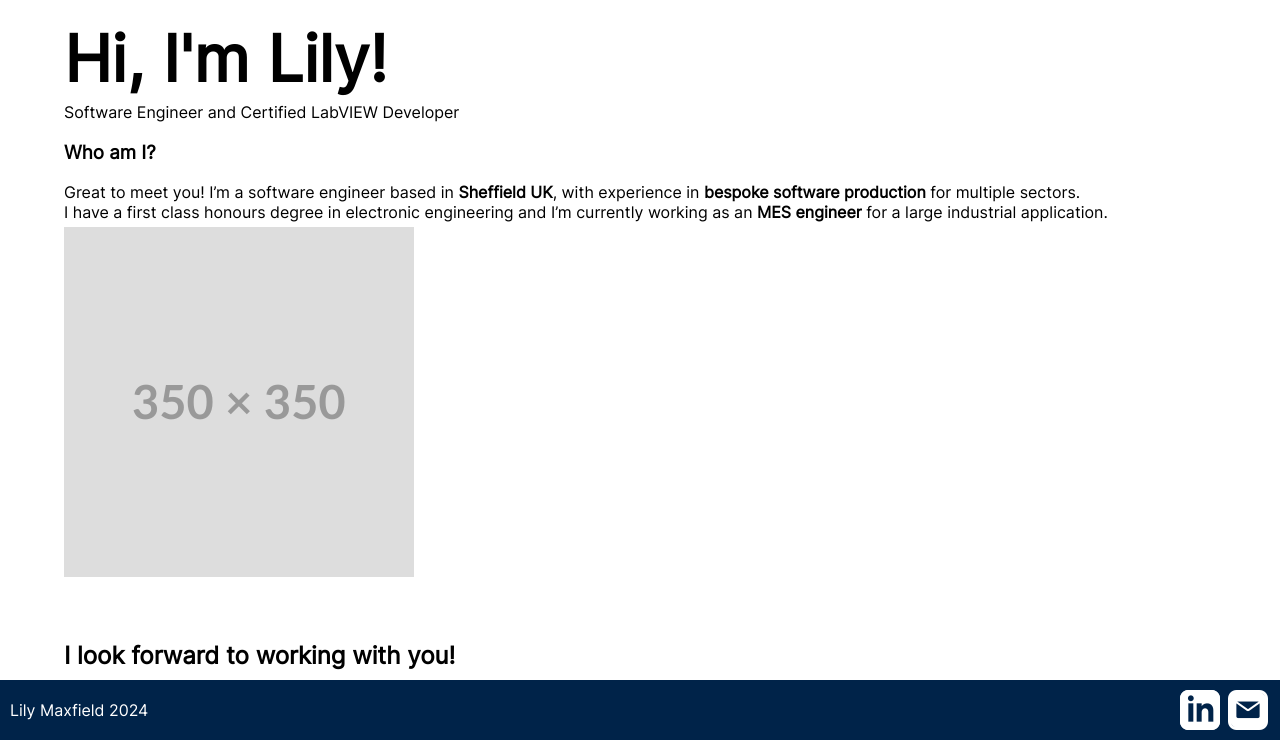
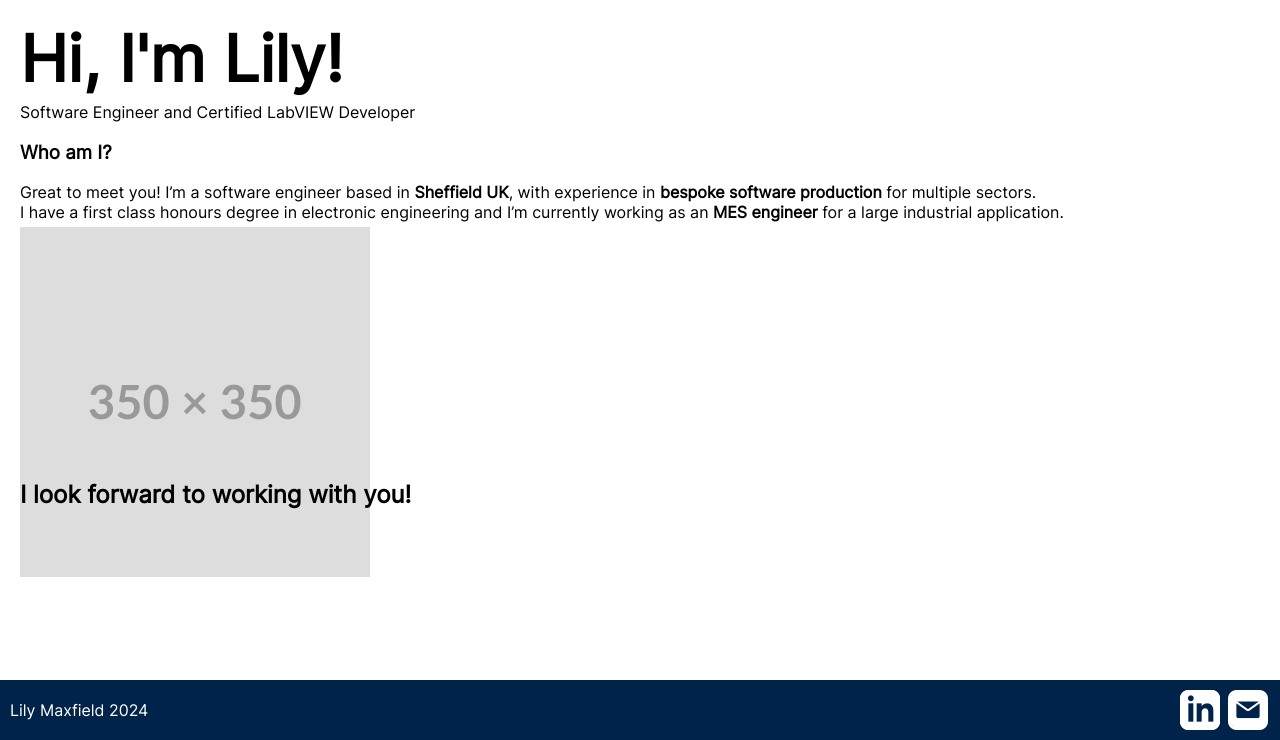
Before and after one commit to lily-maxfield/lminfo_site, a PHP site: page /views/home/home.html in a window 1280 px wide. Shown: the part 60-800 px from the top of the page. Run offline with PHP 8.4, Linux system fonts and the light colour scheme; some web fonts are replaced.

Commit message:
LM - Morning commit to start work on home page placement

```diff
--- a/assets/css/lminfo_styles.css
+++ b/assets/css/lminfo_styles.css
@@ -87,3 +87,8 @@
     margin: 0;
     font-weight: bold;
 }
+
+.body-content {
+    padding:20px;
+    width:90%;
+}
--- a/views/home/home.css
+++ b/views/home/home.css
@@ -8,14 +8,10 @@
     src: url("../../assets/fonts/inter/Inter-VariableFont_slnt,wght.ttf") format('truetype');
 }
 
-.intro-div {
-    width: 90%;
-    margin: auto;
-}
-
 .intro-banner {
     display:flex;
     flex-wrap:wrap;
+    height:400px;
 }
 
 .intro-banner-left {
--- a/views/home/home.html
+++ b/views/home/home.html
@@ -22,6 +22,7 @@
 
     <script src="components/jquery-3.7.1.slim.min.js"></script>
 
+    <!--Loading header and footer from external files-->
     <script>
         $(function () {
             $.ajax({
@@ -54,9 +55,7 @@
     </script>
 </head>
 <body>
-    <div class="spacer-div-single"></div>
-
-    <div class="intro-div">
+    <div class="body-content">
         <!--Intro section-->
         <div class="intro-banner">
             <div class="intro-banner-left">
```
